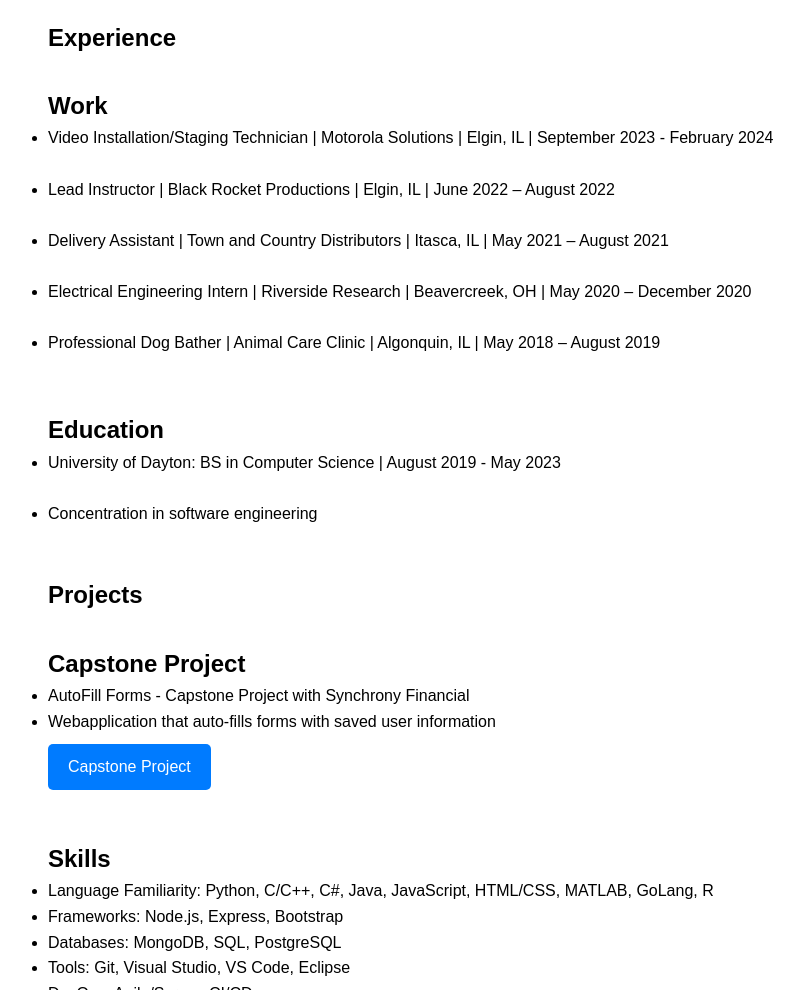
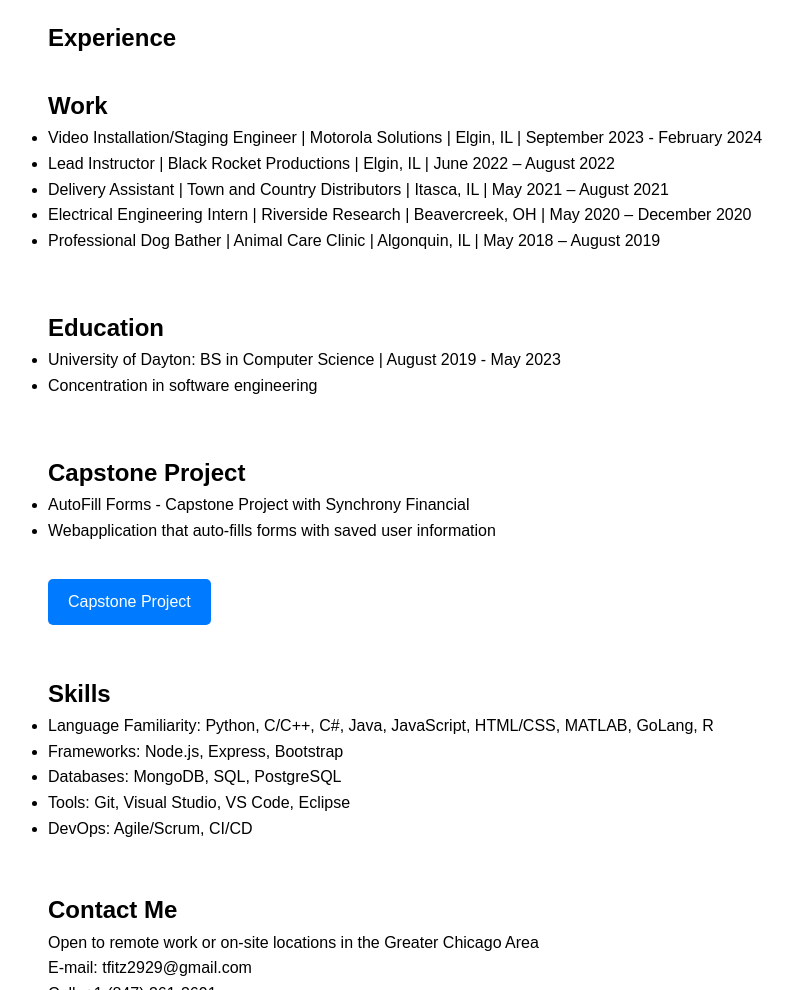
Before and after one commit to tfitz29/PortSite, a plain HTML site: page index.html in a window 1280 px wide. Shown: the part 360-1350 px from the top of the page, without its empty margins (12-815 px from the left). Drawn offline with Linux system fonts and the light colour scheme.

Commit message:
changed format

```diff
--- a/index.html
+++ b/index.html
@@ -25,24 +25,21 @@
       <h1>Experience</h1>
       <h2>Work</h2>
       <ul>
-        <li>Video Installation/Staging Technician | Motorola Solutions | Elgin, IL | September 2023 - February 2024</li><br>
-        <li>Lead Instructor | Black Rocket Productions | Elgin, IL | June 2022 – August 2022</li><br>
-        <li>Delivery Assistant | Town and Country Distributors | Itasca, IL | May 2021 – August 2021</li><br>
-        <li>Electrical Engineering Intern | Riverside Research | Beavercreek, OH | May 2020 – December 2020</li><br>
+        <li>Video Installation/Staging Engineer | Motorola Solutions | Elgin, IL | September 2023 - February 2024</li>
+        <li>Lead Instructor | Black Rocket Productions | Elgin, IL | June 2022 – August 2022</li>
+        <li>Delivery Assistant | Town and Country Distributors | Itasca, IL | May 2021 – August 2021</li>
+        <li>Electrical Engineering Intern | Riverside Research | Beavercreek, OH | May 2020 – December 2020</li>
         <li>Professional Dog Bather | Animal Care Clinic | Algonquin, IL | May 2018 – August 2019</li><br>
       </ul>
       <h2>Education</h2>
       <ul>
-        <li>University of Dayton: BS in Computer Science | August 2019 - May 2023</li><br>
-        <li>Concentration in software engineering</li>
+        <li>University of Dayton: BS in Computer Science | August 2019 - May 2023</li>
+        <li>Concentration in software engineering</li><br>
       </ul>
-    </section>
-    <section id="projects">
-      <h1>Projects</h1>
       <h2>Capstone Project</h2>
       <ul>
         <li>AutoFill Forms - Capstone Project with Synchrony Financial</li>
-        <li>Webapplication that auto-fills forms with saved user information</li>
+        <li>Webapplication that auto-fills forms with saved user information</li><br>
         <a href="https://cps491s23-team00.bitbucket.io/" class="btn">Capstone Project</a>
       </ul>
     </section>
```
